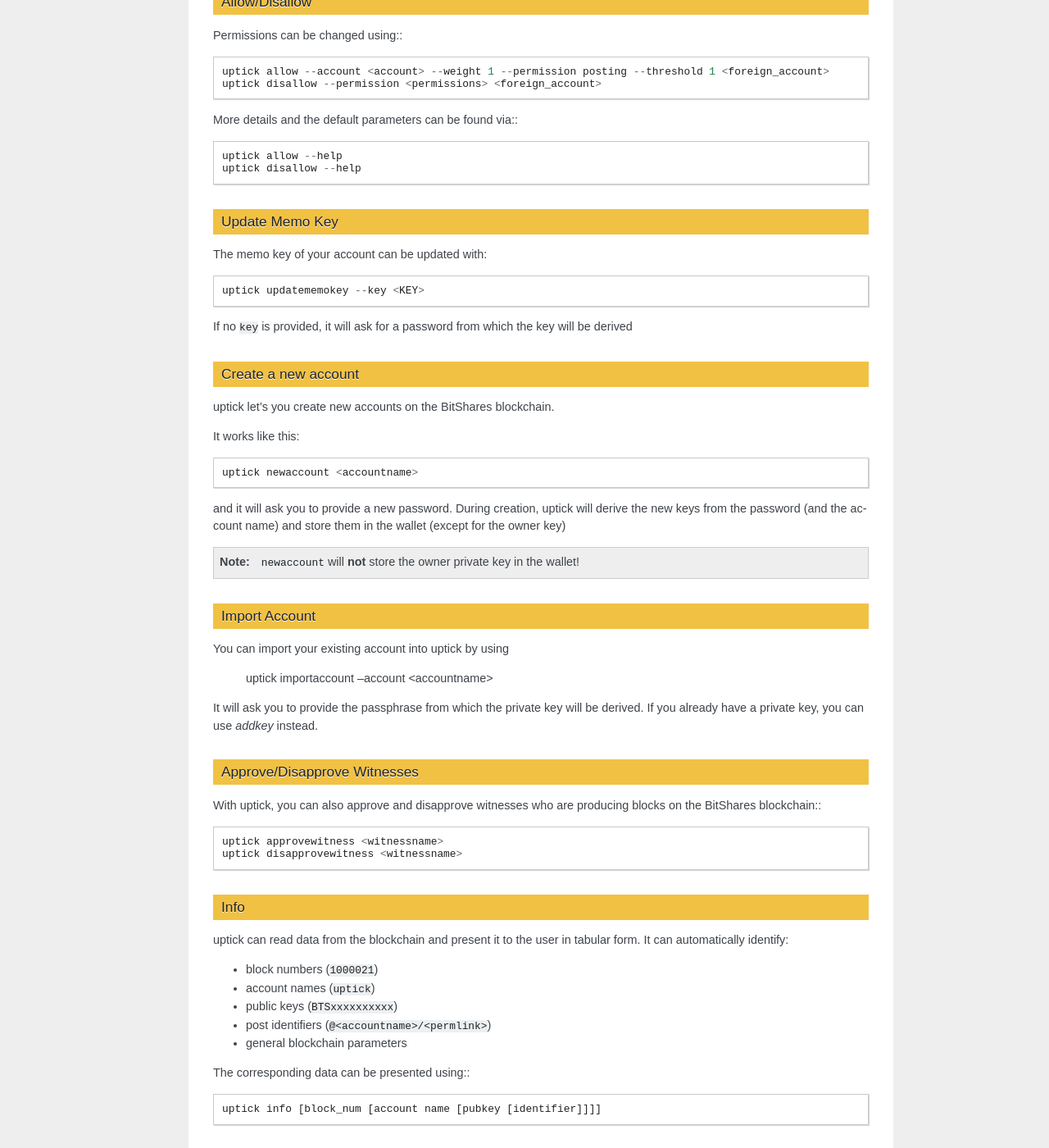
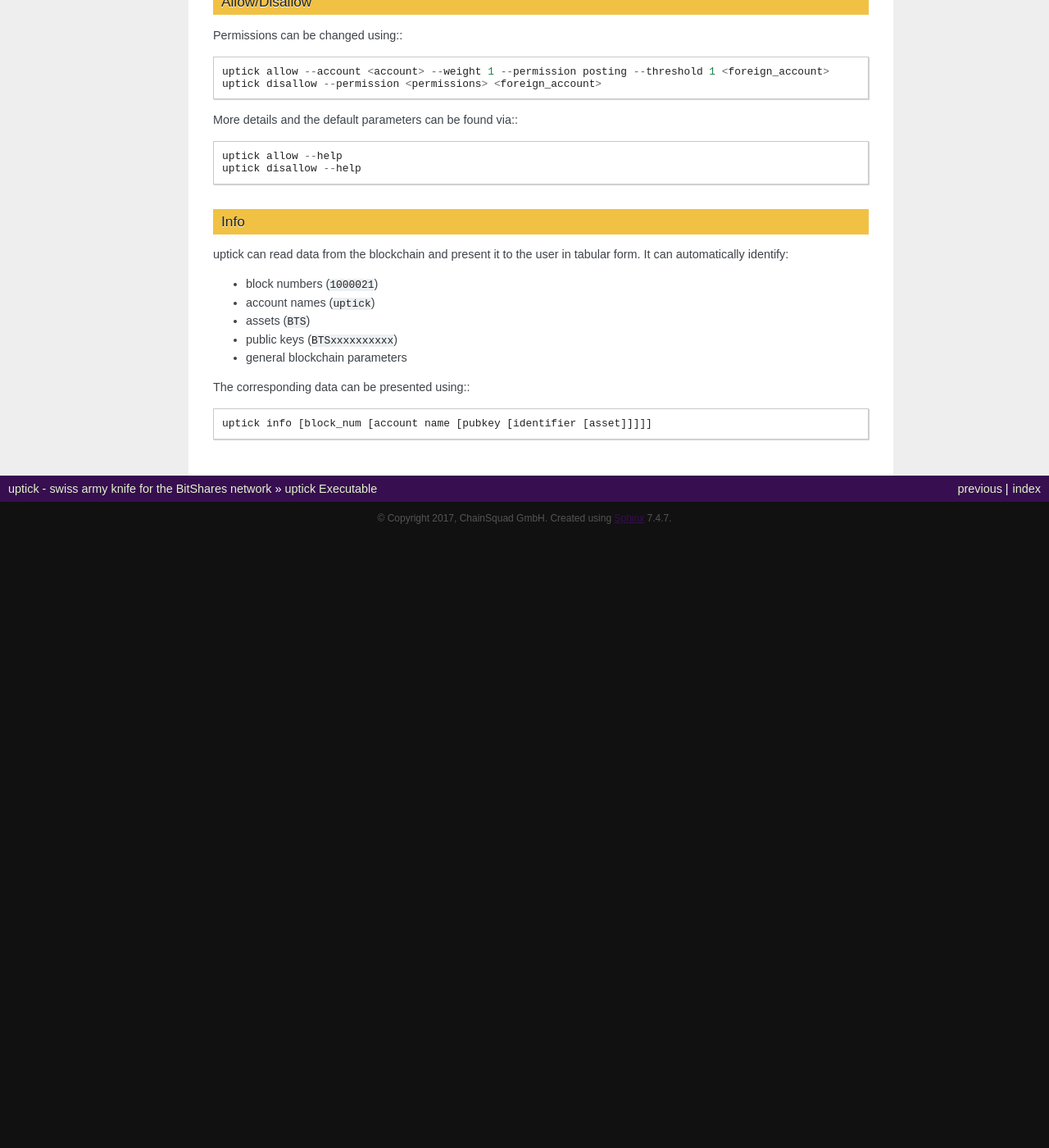
Before and after one commit to bitshares/uptick, a Sphinx documentation site: the page built from docs/app.rst, in a window 1280 px wide and 1400 px high, scrolled down 2252 px. Shown: the whole window at 82% size. Built offline with Sphinx 7.4.7, drawn with Linux system fonts in a browser that asks for light colours; pages that are not in the unit, such as notebooks, are missing from menus; after the commit the page ends 2904 px from its top, so only the background shows below that; some of the changed text lies outside the part shown.

Commit message:
[docs] updates

```diff
--- a/docs/app.rst
+++ b/docs/app.rst
@@ -46,14 +46,14 @@
 All configuration variables are provided with ``uptick set --help``
 You can see your local configuration by calling::
 
-    uptick config
+    uptick configuration
 
 Transfer Assets
 ~~~~~~~~~~~~~~~
 
 BitShares can be transfered via::
 
-    uptick transfer receipient "100.000 BitShares"
+    uptick transfer receipient 100.000 BTS
 
 If ``--author`` is not provided, the *default* account as defined with
 ``uptick set author`` will be taken.
@@ -130,53 +130,6 @@
     uptick allow --help
     uptick disallow --help
 
-Update Memo Key
-~~~~~~~~~~~~~~~
-
-The memo key of your account can be updated with::
-
-    uptick updatememokey --key <KEY>
-
-If no ``key`` is provided, it will ask for a password from which the
-key will be derived
-
-Create a new account
-~~~~~~~~~~~~~~~~~~~~
-
-uptick let's you create new accounts on the BitShares blockchain.
-
-It works like this::
-
-    uptick newaccount <accountname>
-
-and it will ask you to provide a new password. During creation, uptick
-will derive the new keys from the password (and the account name) and
-store them in the wallet (except for the owner key)
-
-.. note::
-
-    ``newaccount`` will **not** store the owner private key in the
-    wallet!
-
-Import Account
-~~~~~~~~~~~~~~
-
-You can import your existing account into uptick by using
-
-    uptick importaccount --account <accountname>
-
-It will ask you to provide the passphrase from which the private key
-will be derived. If you already have a private key, you can use `addkey`
-instead.
-
-Approve/Disapprove Witnesses
-~~~~~~~~~~~~~~~~~~~~~~~~~~~~
-With uptick, you can also approve and disapprove witnesses who are
-producing blocks on the BitShares blockchain:::
-
-    uptick approvewitness <witnessname>
-    uptick disapprovewitness <witnessname>
-
 Info
 ~~~~
 uptick can read data from the blockchain and present it to the user in
@@ -184,10 +137,10 @@
 
 * block numbers (``1000021``)
 * account names (``uptick``)
+* assets (``BTS``)
 * public keys (``BTSxxxxxxxxxx``)
-* post identifiers (``@<accountname>/<permlink>``)
 * general blockchain parameters
 
 The corresponding data can be presented using:::
 
-    uptick info [block_num [account name [pubkey [identifier]]]]
+    uptick info [block_num [account name [pubkey [identifier [asset]]]]]
--- a/docs/index.rst
+++ b/docs/index.rst
@@ -38,7 +38,7 @@
     :maxdepth: 2
 
     installation
-    contrib
+    contribute
     public-api
 
 Standalone App
```
Also changed, not shown: docs/contribute.rst (added, +49 -0 lines).
